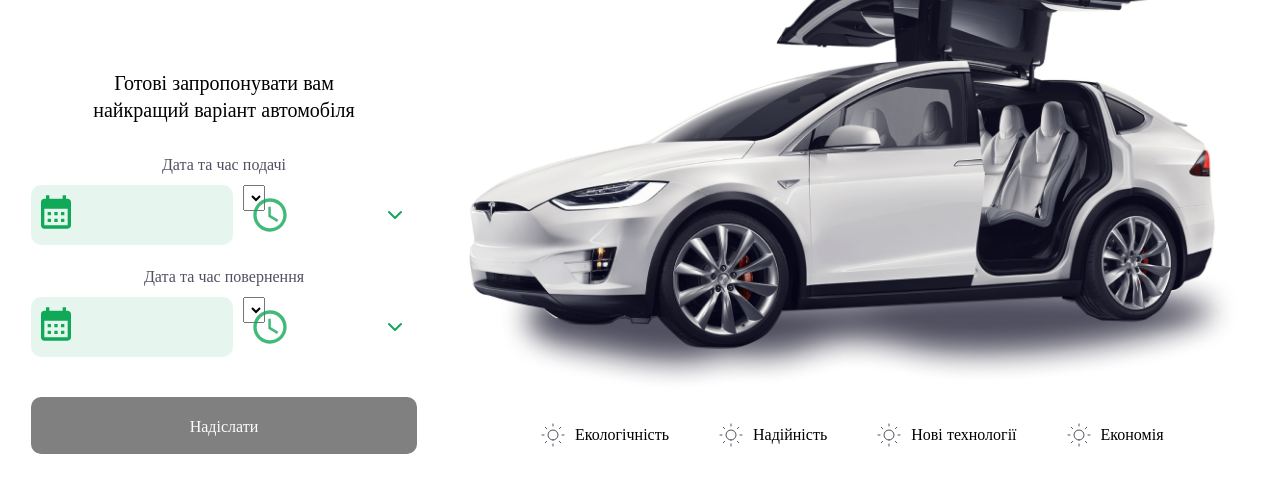
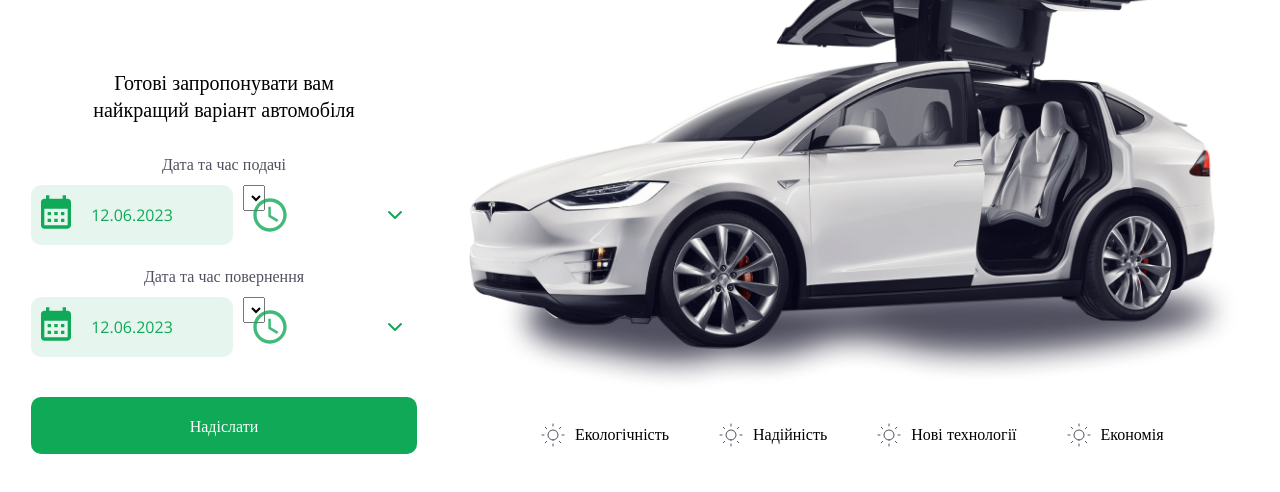
Before and after one commit to Pahanklm/rent-cars, a website with bundled scripts: page docs/index.html in a window 1280 px wide. Shown: the part 304-796 px from the top of the page. Built offline with nearby package versions, Linux system fonts and the light colour scheme; what air-datepicker, choices.js would draw is missing.

Commit message:
edit top section

```diff
--- a/src/js/app.js
+++ b/src/js/app.js
@@ -15,6 +15,7 @@ const year = currentDate.getFullYear();
 const errorMessage = document.createElement('span');
 errorMessage.classList.add('error-message');
 form.insertAdjacentElement('beforeend', errorMessage);
+const today = `${day}.${month}.${year}`;
 
 let button = {
     content: 'Сьогодні',
@@ -40,11 +41,10 @@ function compareTime(time1, time2) {
     return 0;
 }
 
-function addTimeOptions() {
+function addTimeOptions(isSelectElement2 = false) {
     let date1 = airdatepicker1.value;
     const currentTime = new Date();
     let startTime;
-    const today = `${day}.${month}.${year}`;
 
     if (date1 === today) {
         startTime = new Date(
@@ -60,6 +60,7 @@ function addTimeOptions() {
     endTime.setHours(23, 59, 0);
 
     const timeOptions = [];
+    let startIndex = isSelectElement2 ? 0 : 1; // Начальный индекс
 
     while (startTime <= endTime) {
         const optionText = startTime.toLocaleTimeString([], {
@@ -68,10 +69,14 @@ function addTimeOptions() {
         });
         const optionValue = startTime.toISOString();
 
-        timeOptions.push({ label: optionText, value: optionValue });
+        if (startIndex >= 1) {
+            timeOptions.push({ label: optionText, value: optionValue });
+        }
 
         startTime.setTime(startTime.getTime() + 30 * 60 * 1000);
+        startIndex++;
     }
+
     return timeOptions;
 }
 
@@ -119,6 +124,9 @@ document.addEventListener('DOMContentLoaded', function () {
     let airdatepicker1 = document.querySelector('#airdatepicker1');
     let airdatepicker2 = document.querySelector('#airdatepicker2');
 
+    airdatepicker1.value = today;
+    airdatepicker2.value = today;
+
     const datePicker1 = new AirDatepicker(airdatepicker1, {
         minDate: currentDate,
         container: 'calendar',
@@ -141,7 +149,50 @@ document.addEventListener('DOMContentLoaded', function () {
             createChoices();
         },
         locale: {
-            // Locale settings
+            days: [
+                'Неділя',
+                'Понеділок',
+                'Вівторок',
+                'Середа',
+                'Четвер',
+                'П’ятниця',
+                'Субота',
+            ],
+            daysShort: ['Нед', 'Пнд', 'Вів', 'Срд', 'Чтв', 'Птн', 'Сбт'],
+            daysMin: ['Нд', 'Пн', 'Вт', 'Ср', 'Чт', 'Пт', 'Сб'],
+            months: [
+                'Січень',
+                'Лютий',
+                'Березень',
+                'Квітень',
+                'Травень',
+                'Червень',
+                'Липень',
+                'Серпень',
+                'Вересень',
+                'Жовтень',
+                'Листопад',
+                'Грудень',
+            ],
+            monthsShort: [
+                'Січ',
+                'Лют',
+                'Бер',
+                'Кві',
+                'Тра',
+                'Чер',
+                'Лип',
+                'Сер',
+                'Вер',
+                'Жов',
+                'Лис',
+                'Гру',
+            ],
+            today: 'Сьогодні',
+            clear: 'Очистити',
+            dateFormat: 'dd.MM.yyyy',
+            timeFormat: 'HH:mm',
+            firstDay: 1,
         },
     });
 
@@ -160,7 +211,50 @@ document.addEventListener('DOMContentLoaded', function () {
             updateCalendarButton();
         },
         locale: {
-            // Locale settings
+            days: [
+                'Неділя',
+                'Понеділок',
+                'Вівторок',
+                'Середа',
+                'Четвер',
+                'П’ятниця',
+                'Субота',
+            ],
+            daysShort: ['Нед', 'Пнд', 'Вів', 'Срд', 'Чтв', 'Птн', 'Сбт'],
+            daysMin: ['Нд', 'Пн', 'Вт', 'Ср', 'Чт', 'Пт', 'Сб'],
+            months: [
+                'Січень',
+                'Лютий',
+                'Березень',
+                'Квітень',
+                'Травень',
+                'Червень',
+                'Липень',
+                'Серпень',
+                'Вересень',
+                'Жовтень',
+                'Листопад',
+                'Грудень',
+            ],
+            monthsShort: [
+                'Січ',
+                'Лют',
+                'Бер',
+                'Кві',
+                'Тра',
+                'Чер',
+                'Лип',
+                'Сер',
+                'Вер',
+                'Жов',
+                'Лис',
+                'Гру',
+            ],
+            today: 'Сьогодні',
+            clear: 'Очистити',
+            dateFormat: 'dd.MM.yyyy',
+            timeFormat: 'HH:mm',
+            firstDay: 1,
         },
     });
 
@@ -180,17 +274,19 @@ document.addEventListener('DOMContentLoaded', function () {
             itemSelectText: '',
             choices: addTimeOptions(),
             allowHTML: true,
+            position: 'bottom',
         });
-
         selectElement2.choices = new Choices(selectElement2, {
             searchEnabled: false,
             shouldSort: false,
             itemSelectText: '',
-            choices: addTimeOptions(),
+            choices: addTimeOptions(true),
             allowHTML: true,
+            position: 'bottom',
         });
     }
 
     createChoices();
+
     updateCalendarButton();
 });
--- a/src/scss/style.scss
+++ b/src/scss/style.scss
@@ -41,9 +41,6 @@
 }
 
 .top {
-    &__text {
-    }
-
     &__title {
         margin-bottom: 20px;
 
@@ -80,10 +77,6 @@
     &__box {
         display: flex;
     }
-
-    &__form {
-    }
-
     &__hint {
         text-align: center;
 
@@ -166,10 +159,6 @@
     &__img {
         width: 775px;
     }
-
-    &__benefits {
-    }
-
     &__benefits--list {
         display: flex;
 
@@ -185,9 +174,6 @@
             position: absolute;
             left: -34px;
         }
-    }
-
-    &__benefits--text {
     }
 }
 
@@ -315,7 +301,7 @@
     font-size: 16px;
     line-height: 22px;
     height: 30px;
-    padding: 0 !important;
+    padding: 4px 0 !important;
     margin-left: 36px;
 }
 
```
Also changed, not shown: docs/css/style.css, docs/css/style.min.css, docs/img/header/Group 2.png (deleted), docs/img/header/Group 2.webp (deleted), docs/js/app.min.js.
